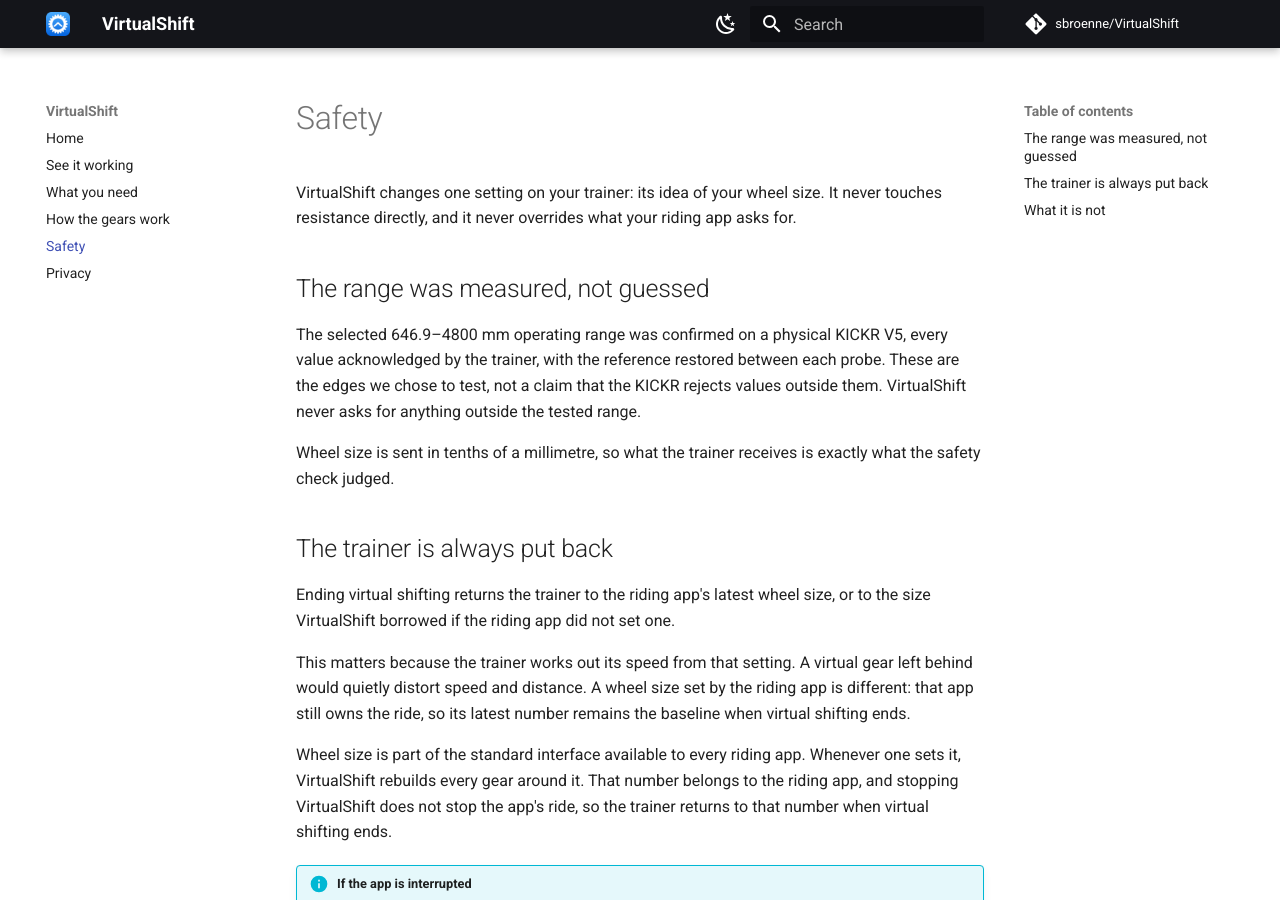
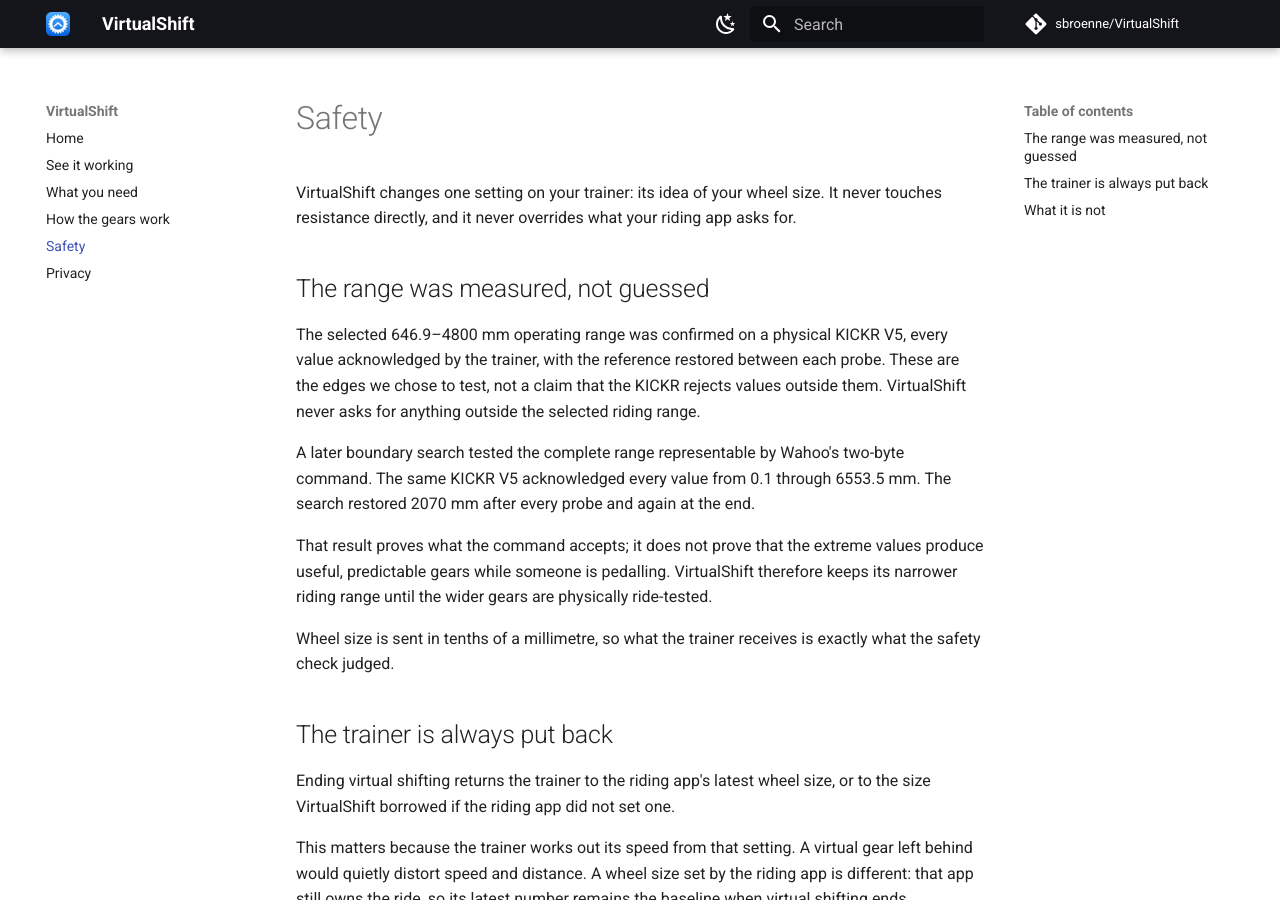
Before and after one commit to sbroenne/VirtualGears, an MkDocs documentation site: the page built from docs/safety.md, in a window 1280 px wide and 900 px high. Built offline with MkDocs 1.6.1 and Material for MkDocs 9.7.7, drawn with Linux system fonts in a browser that asks for light colours; comment, search, counter and statistics services are not loaded.

Commit message:
Record the full KICKR command range
Document that the physical KICKR V5 accepted every wheel-circumference value representable by the Wahoo command, while keeping the narrower production range until the extremes are tested under load.

Co-authored-by: Copilot App <223556219+Copilot@users.noreply.github.com>

Copilot-Session: 2c3d711c-cb97-4bfa-a302-2d01fe5d2f1f

```diff
--- a/docs/safety.md
+++ b/docs/safety.md
@@ -10,7 +10,16 @@ The selected 646.9–4800 mm operating range was confirmed on a physical KICKR V
 every value acknowledged by the trainer, with the reference restored between
 each probe. These are the edges we chose to test, not a claim that the KICKR
 rejects values outside them. VirtualShift never asks for anything outside the
-tested range.
+selected riding range.
+
+A later boundary search tested the complete range representable by Wahoo's
+two-byte command. The same KICKR V5 acknowledged every value from 0.1 through
+6553.5 mm. The search restored 2070 mm after every probe and again at the end.
+
+That result proves what the command accepts; it does not prove that the extreme
+values produce useful, predictable gears while someone is pedalling. VirtualShift
+therefore keeps its narrower riding range until the wider gears are physically
+ride-tested.
 
 Wheel size is sent in tenths of a millimetre, so what the trainer receives is
 exactly what the safety check judged.
```
Also changed, not shown: README.md (+9 -3 lines).
